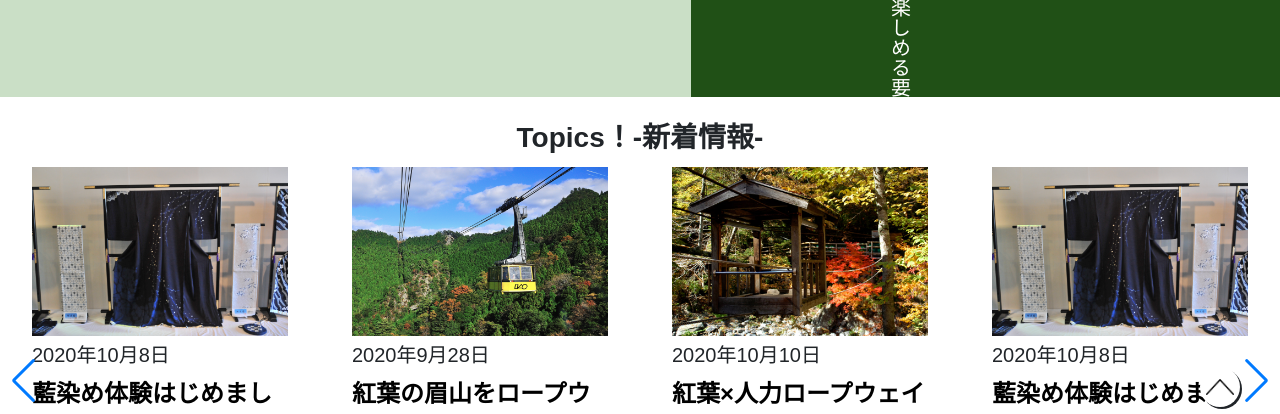
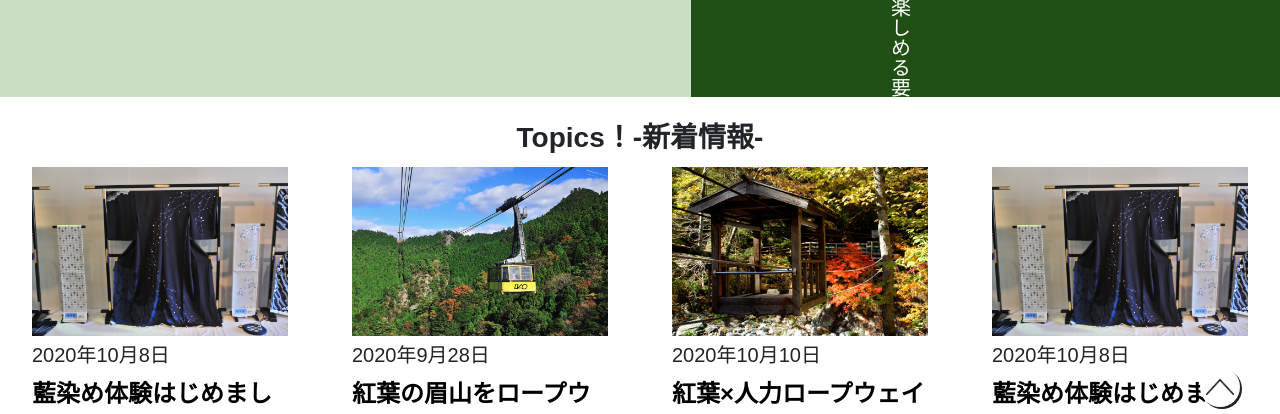
Before and after one commit to morie0108/tokshimap, a plain HTML site: page index.html in a window 1280 px wide. Shown: the part 383-797 px from the top of the page. Drawn offline with nearby package versions, Linux system fonts and the light colour scheme; a web font is replaced by a local one.

Commit message:
Add files via upload

```diff
--- a/index.html
+++ b/index.html
@@ -181,8 +181,8 @@
                     </div> -->
                   </div>
                   <div class="swiper-pagination"></div>
-                  <div class="swiper-button-prev"></div>
-                  <div class="swiper-button-next"></div>
+                  <!-- <div class="swiper-button-prev"></div>
+                  <div class="swiper-button-next"></div> -->
                 </div>
               </section>
 
```
